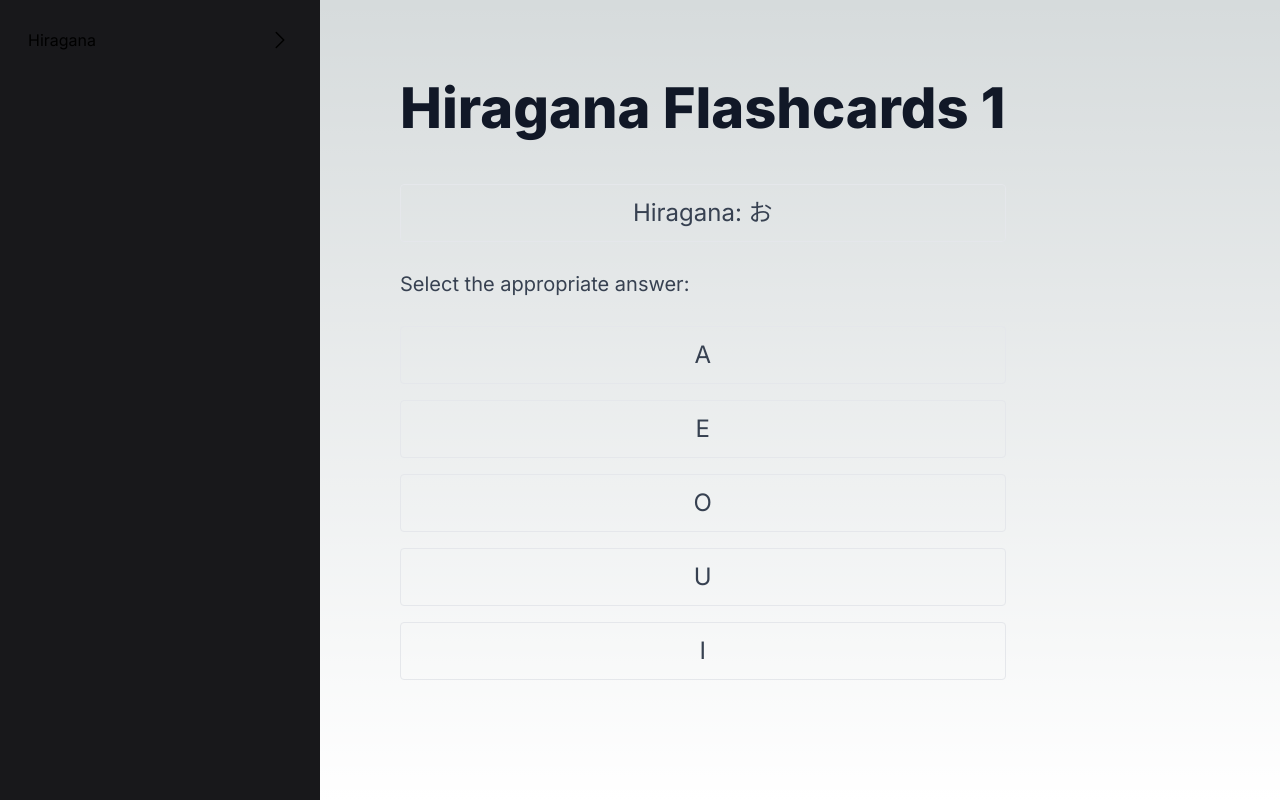
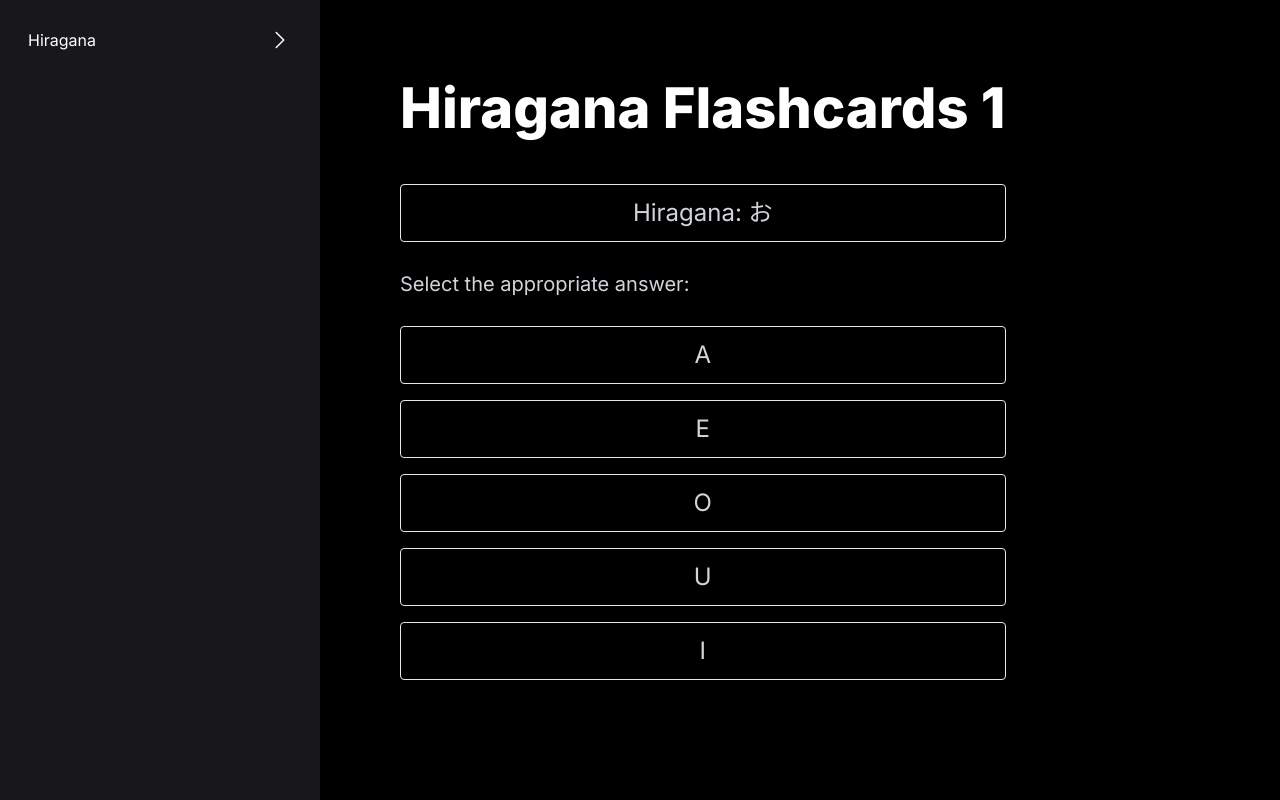
Before and after one commit to gabsschrodinger/japanly, a Next.js app: page /lessons/lesson-2 in a window 1280 px wide. Built offline with nearby package versions, Linux system fonts and the light colour scheme.

Commit message:
improve theming, set dark as default

```diff
--- a/app/layout.tsx
+++ b/app/layout.tsx
@@ -16,7 +16,7 @@ export default function RootLayout({
   children: React.ReactNode;
 }) {
   return (
-    <html lang="en">
+    <html lang="en" className="dark">
       <body className={inter.className} suppressHydrationWarning={true}>
         {children}
       </body>
--- a/app/lessons/layout.tsx
+++ b/app/lessons/layout.tsx
@@ -6,7 +6,7 @@ export default function LessonsLayout({
   children: React.ReactNode;
 }) {
   return (
-    <div className="flex">
+    <div className="flex dark:bg-black">
       <Sidebar />
       <main className="p-20">
         <article className="prose lg:prose-xl dark:prose-invert">
--- a/components/Sidebar.tsx
+++ b/components/Sidebar.tsx
@@ -5,7 +5,7 @@ import { SidebarItem } from "./SidebarItem";
 
 export const Sidebar = () => {
   return (
-    <div className="w-1/4 bg-zinc-900 sticky min-h-screen">
+    <div className="dark:text-white w-1/4 dark:bg-zinc-900 bg-zinc-300 sticky min-h-screen">
       <div className="fixed w-1/4">
         <nav className="w-full p-4">
           {menuData.map((item, index) => (
--- a/components/SidebarItem.tsx
+++ b/components/SidebarItem.tsx
@@ -16,8 +16,8 @@ export const SidebarItem = ({ name, subitems }: Props) => {
     <div className="w-full">
       <div
         className={
-          (active ? "bg-zinc-800 " : "") +
-          "p-3 w-full hover:bg-zinc-800 rounded cursor-pointer flex"
+          (active ? "dark:bg-zinc-800 bg-zinc-400 " : "") +
+          "p-3 w-full dark:hover:bg-zinc-800 hover:bg-zinc-400 rounded cursor-pointer flex"
         }
         onClick={() => setActive((prev) => !prev)}
       >
@@ -48,7 +48,7 @@ export const SidebarItem = ({ name, subitems }: Props) => {
         {subitems.map((subitem, index) => (
           <Link
             href={subitem.url}
-            className="py-2 mt-2 rounded hover:bg-zinc-800 w-full cursor-pointer px-3"
+            className="py-2 mt-2 rounded dark:hover:bg-zinc-800 hover:bg-zinc-400 w-full cursor-pointer px-3"
             key={index}
           >
             {subitem.name}
--- a/components/flashcards/Flashcard.tsx
+++ b/components/flashcards/Flashcard.tsx
@@ -55,7 +55,7 @@ export const Flashcard = ({ kanas }: Props) => {
 
   return (
     <ClientSideRendering>
-      <div className="text-2xl border p-3 rounded flex items-center justify-center">
+      <div className="text-2xl border p-3 rounded flex items-center justify-center dark:border-gray-200 border-gray-900">
         Hiragana: {entry.entry}
       </div>
 
@@ -67,7 +67,7 @@ export const Flashcard = ({ kanas }: Props) => {
             key={index}
             className={
               (index > 0 ? "mt-4 " : "") +
-              "text-2xl border p-3 rounded flex items-center justify-center select-none cursor-pointer"
+              "text-2xl dark:border-gray-200 border-gray-900 border p-3 rounded flex items-center justify-center select-none cursor-pointer"
             }
             onClick={() => selectOption(option.value)}
           >
--- a/tailwind.config.ts
+++ b/tailwind.config.ts
@@ -1,20 +1,21 @@
-import type { Config } from 'tailwindcss'
+import type { Config } from "tailwindcss";
 
 const config: Config = {
+  darkMode: "class",
   content: [
-    './pages/**/*.{js,ts,jsx,tsx,mdx}',
-    './components/**/*.{js,ts,jsx,tsx,mdx}',
-    './app/**/*.{js,ts,jsx,tsx,mdx}',
+    "./pages/**/*.{js,ts,jsx,tsx,mdx}",
+    "./components/**/*.{js,ts,jsx,tsx,mdx}",
+    "./app/**/*.{js,ts,jsx,tsx,mdx}",
   ],
   theme: {
     extend: {
       backgroundImage: {
-        'gradient-radial': 'radial-gradient(var(--tw-gradient-stops))',
-        'gradient-conic':
-          'conic-gradient(from 180deg at 50% 50%, var(--tw-gradient-stops))',
+        "gradient-radial": "radial-gradient(var(--tw-gradient-stops))",
+        "gradient-conic":
+          "conic-gradient(from 180deg at 50% 50%, var(--tw-gradient-stops))",
       },
     },
   },
   plugins: [require("@tailwindcss/typography")],
-}
-export default config
+};
+export default config;
```
